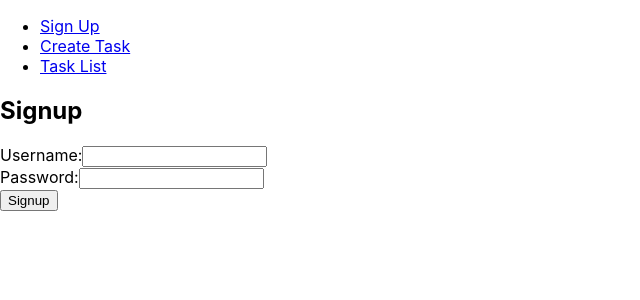
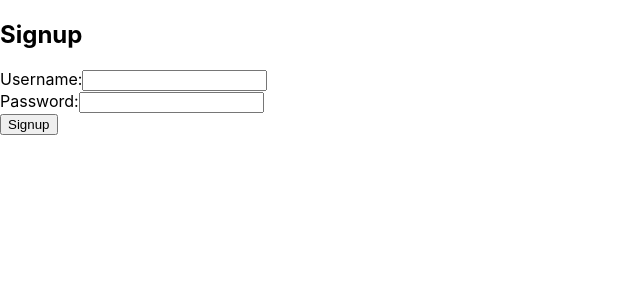
Before and after one commit to PDG07/gestionnaireTaches, a React (Create React App) app in the folder gestionnaireTaches/frontend/: page /signup in a window 1280 px wide. Shown: the top 300 px of the page, without its empty margins (0-640 px from the left). Built offline with nearby package versions, Linux system fonts and the light colour scheme.

Commit message:
SignUp first, fonctionality after

```diff
--- a/gestionnaireTaches/frontend/src/App.js
+++ b/gestionnaireTaches/frontend/src/App.js
@@ -1,35 +1,37 @@
-import React from 'react';
-import { BrowserRouter as Router, Route, Routes, Link } from 'react-router-dom';
+import React, { useState, useEffect } from 'react';
+import { BrowserRouter as Router, Route, Routes, Navigate } from 'react-router-dom';
 import './App.css';
 import TaskList from "./component/TaskList";
 import UpdateTask from "./component/UpdateTask";
 import CreateTask from "./component/CreateTask";
 import SignUp from "./component/SignUp";
+import Dashboard from "./component/Dashboard";
 
 function App() {
+    const [isAuthenticated, setIsAuthenticated] = useState(false);
+
+    useEffect(() => {
+        const accountInfos = localStorage.getItem('accountInfos');
+        if (accountInfos) {
+            setIsAuthenticated(true);
+        }
+    }, []);
+
     return (
         <Router>
-            <div>
-                <nav>
-                    <ul>
-                        <li>
-                            <Link to="/signup">Sign Up</Link>
-                        </li>
-                        <li>
-                            <Link to="/create-task">Create Task</Link>
-                        </li>
-                        <li>
-                            <Link to="/taskList">Task List</Link>
-                        </li>
-                    </ul>
-                </nav>
-                <Routes>
-                    <Route path="/taskList" element={<TaskList />} />
-                    <Route path="/update-task" element={<UpdateTask />} />
-                    <Route path="/create-task" element={<CreateTask />} />
-                    <Route path="/signup" element={<SignUp />} />
-                </Routes>
-            </div>
+            <Routes>
+                <Route path="/" element={<Navigate to="/signup" />} />
+                <Route path="/signup" element={<SignUp />} />
+                {isAuthenticated && (
+                    <>
+                        <Route path="/dashboard" element={<Dashboard />} />
+                        <Route path="/taskList" element={<TaskList />} />
+                        <Route path="/update-task" element={<UpdateTask />} />
+                        <Route path="/create-task" element={<CreateTask />} />
+                    </>
+                )}
+                <Route path="*" element={<Navigate to={isAuthenticated ? "/dashboard" : "/signup"} />} />
+            </Routes>
         </Router>
     );
 }
--- /dev/null
+++ b/gestionnaireTaches/frontend/src/component/Dashboard.jsx
@@ -0,0 +1,22 @@
+import React from 'react';
+import { Link } from 'react-router-dom';
+
+const Dashboard = () => {
+    return (
+        <div>
+            <h1>Welcome to your dashboard</h1>
+            <nav>
+                <ul>
+                    <li>
+                        <Link to="/create-task">Create Task</Link>
+                    </li>
+                    <li>
+                        <Link to="/taskList">Task List</Link>
+                    </li>
+                </ul>
+            </nav>
+        </div>
+    );
+};
+
+export default Dashboard;
--- a/gestionnaireTaches/frontend/src/component/SignUp.jsx
+++ b/gestionnaireTaches/frontend/src/component/SignUp.jsx
@@ -1,9 +1,11 @@
 import React, { useState } from 'react';
+import { useNavigate } from 'react-router-dom';
 
 const SignUp = () => {
     const [username, setUsername] = useState('');
     const [password, setPassword] = useState('');
     const [message, setMessage] = useState('');
+    const navigate = useNavigate();
 
     const handleUserCreation = async (createdUserDto) => {
         const userId = createdUserDto.id;
@@ -40,6 +42,7 @@ const SignUp = () => {
                 const createdUserDto = await response.json();
                 setMessage('User created successfully');
                 await handleUserCreation(createdUserDto);
+                navigate('/dashboard'); // Rediriger vers le tableau de bord
             } else {
                 const errorData = await response.json();
                 setMessage(`Error: ${errorData.message}`);
@@ -47,8 +50,6 @@ const SignUp = () => {
         } catch (error) {
             setMessage('Error creating user');
         }
-
-
     };
 
     return (
```
